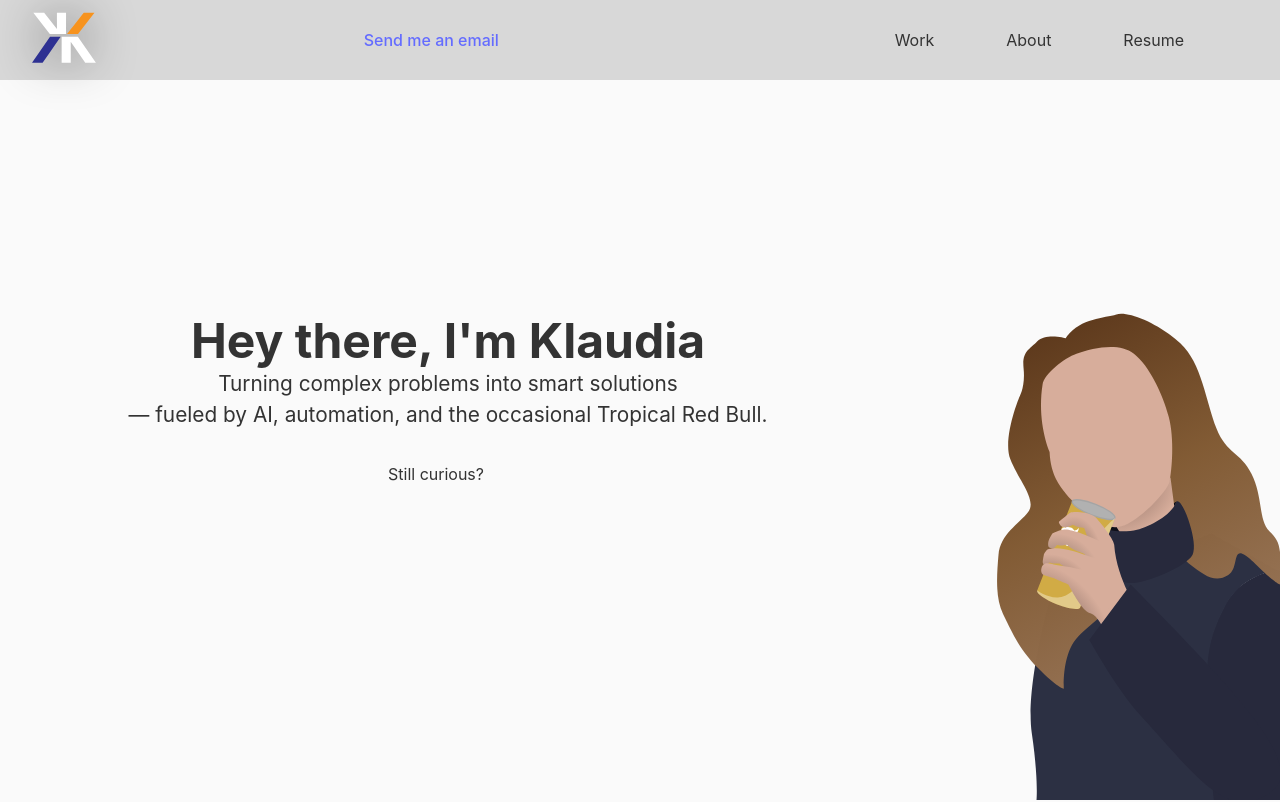
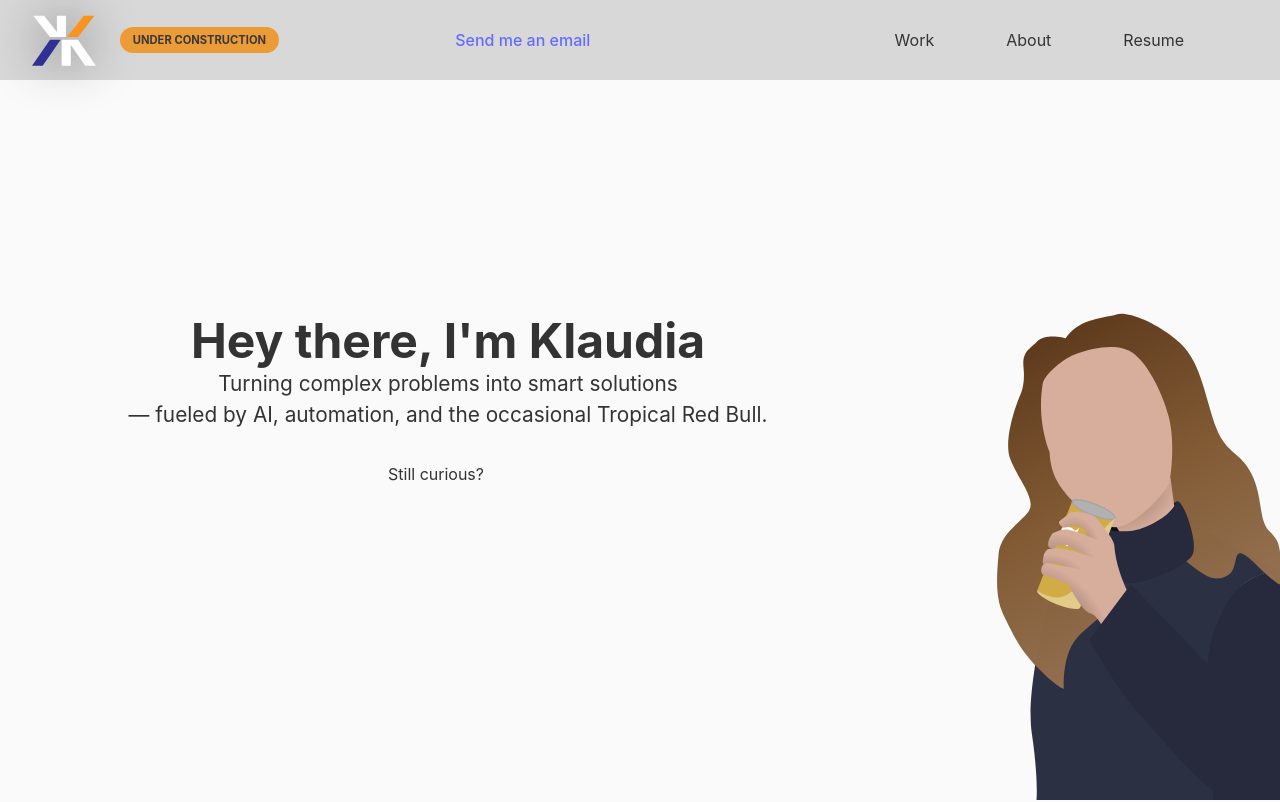
Before and after one commit to kuluders/kuluders.github.io, a React (Vite) app: page / in a window 1280 px wide. Shown: the top 802 px of the page. Built offline with nearby package versions, Linux system fonts and the light colour scheme; some icons are missing.

Commit message:
add fe tweaks

```diff
--- a/index.html
+++ b/index.html
@@ -8,6 +8,6 @@
   </head>
   <body>
     <div id="root"></div>
-    <script type="module" src="/src/main.tsx"></script>
+    <script type="module" src="src/main.tsx"></script>
   </body>
 </html>
--- a/src/components/Data.tsx
+++ b/src/components/Data.tsx
@@ -1,6 +1,7 @@
 import React from "react";
 import { useTheme } from "../App";
 import "../styles/Data.scss";
+import { techLogos } from "../utils/logoResolver";
 import PortfolioCarousel from "./PortfolioCarousel";
 import { ScrollButton } from "./ScrollButton";
 import SquigglyLine from "./SquigglyLine";
@@ -8,7 +9,6 @@ import SquigglyLine from "./SquigglyLine";
 const Data: React.FC = ({}) => {
   const theme = useTheme().theme;
   const w = window.innerWidth;
-  console.log(`src/assets/logos/databricks-${theme}.svg`);
 
   return (
     <div className="data-container">
@@ -27,12 +27,12 @@ const Data: React.FC = ({}) => {
           <SquigglyLine width={0.8 * w} height={50} />{" "}
           <div className="data-gallery">
             <img
-              src={`src/assets/logos/databricks-${theme}.svg`}
+              src={techLogos[`databricks-${theme}`]}
               alt="Databricks"
               style={{ height: "70%" }}
             />
-            <img src="src/assets/logos/dynamo.svg" alt="DynamoDB" />
-            <img src="src/assets/logos/python.svg" alt="Python" />
+            <img src={techLogos.dynamo} alt="DynamoDB" />
+            <img src={techLogos.python} alt="Python" />
           </div>
         </div>
       </div>
--- a/src/components/Frontend.tsx
+++ b/src/components/Frontend.tsx
@@ -2,6 +2,13 @@ import React from "react";
 import "../styles/Frontend.scss";
 import { ScrollButton } from "./ScrollButton";
 import SquigglyLine from "./SquigglyLine";
+
+// Import images
+import reactLogo from "../assets/logos/react.svg";
+import typescriptLogo from "../assets/logos/typescript.svg";
+import viteLogo from "../assets/logos/vite.svg";
+import sassLogo from "../assets/logos/sass.svg";
+import vueLogo from "../assets/logos/vue.svg";
 
 const Frontend: React.FC = ({}) => {
   const w = window.innerWidth;
@@ -19,13 +26,11 @@ const Frontend: React.FC = ({}) => {
           </span>
           <SquigglyLine width={0.8 * w} height={50} />{" "}
           <div className="tech-gallery">
-            <img src="src/assets/logos/react.svg" alt="React" />
-            <img src="src/assets/logos/typescript.svg" alt="TypeScript" />
-            <img src="src/assets/logos/vite.svg" alt="Vite" />
-            <img src="src/assets/logos/sass.svg" alt="CSS" />
-            {/* <img src="src/assets/logos/figma.svg" alt="Figma" /> */}
-            <img src="src/assets/logos/vue.svg" alt="Vue" />
-            {/* <img src="src/assets/logos/selenium.svg" alt="Selenium" /> */}
+            <img src={reactLogo} alt="React" />
+            <img src={typescriptLogo} alt="TypeScript" />
+            <img src={viteLogo} alt="Vite" />
+            <img src={sassLogo} alt="CSS" />
+            <img src={vueLogo} alt="Vue" />
           </div>
         </div>
       </div>
--- a/src/components/NavBar.tsx
+++ b/src/components/NavBar.tsx
@@ -11,7 +11,6 @@ import {
   User,
 } from "iconoir-react";
 import { useTheme } from "../App";
-import resumePdf from "../assets/cv/resume.pdf";
 import logo from "../assets/logo-no-bg.svg"; // Import the SVG as a React component
 import "../styles/NavBar.scss";
 
@@ -74,6 +73,7 @@ Best regards,
       >
         <div className="navbar-logo">
           <img src={logo} className="logo-svg" />
+          <span className="tag">Under Construction</span>
         </div>
         <div className="navbar-email">
           <a href="mailto:klaudia.m.kreft@gmail.com">Send me an email </a>
--- a/src/components/PortfolioCarousel.tsx
+++ b/src/components/PortfolioCarousel.tsx
@@ -9,6 +9,7 @@ import { useState } from "react";
 import "../styles/PortfolioCarousel.scss";
 import "../styles/SharedModal.scss"; // Import shared modal styles
 import { awsIconsBaseUrl, projects, techStackIcons } from "../types/projects"; // Import projects
+import { techLogos } from "../utils/logoResolver";
 
 type PortfolioCarouselProps = {
   type: "data" | "frontend" | "software_architecture";
@@ -40,6 +41,20 @@ export default function PortfolioCarousel({ type }: PortfolioCarouselProps) {
     techStackIcons[service]
       ? `${awsIconsBaseUrl}${techStackIcons[service]}`
       : null;
+
+  const getLogoUrl = (tech: string): string => {
+    // Try AWS icons first
+    const awsIcon = getAwsIconUrl(tech);
+    if (awsIcon) return awsIcon;
+
+    // Try local tech logos
+    const localLogo = techLogos[tech];
+    if (localLogo) return localLogo;
+
+    // Fallback to lowercase tech name if no match found
+    console.warn(`No logo found for ${tech}`);
+    return techLogos["react"]; // or some default fallback logo
+  };
 
   const getRandomColor = (index: number): string => {
     const colors = ["#ff69b4", "#2e2c8f", "#7f95d1", "#ed9a32"]; // Pink, Dark Blue, Light Blue, Orange
@@ -111,9 +126,7 @@ export default function PortfolioCarousel({ type }: PortfolioCarouselProps) {
                 <h4 className="section-title">Tech Stack:</h4>
                 <div className="tech-stack">
                   {selectedProject.details.techStack.map((tech, i) => {
-                    const logoUrl =
-                      getAwsIconUrl(tech) ||
-                      `src/assets/logos/${tech.toLowerCase()}.svg`;
+                    const logoUrl = getLogoUrl(tech);
                     const tooltipColor = getRandomColor(i);
 
                     const StyledTooltip = styled(
--- a/src/styles/NavBar.scss
+++ b/src/styles/NavBar.scss
@@ -29,6 +29,36 @@
     filter: drop-shadow(0 0 1.5em #00000072);
   }
 
+  .tag {
+    font-size: 0.7rem;
+    font-weight: bold;
+    color: themes.themed("text", $theme-map);
+    background-color: themes.themed("highlight", $theme-map);
+    border-radius: 20px;
+    padding: 0.3rem 0.8rem;
+    text-transform: uppercase;
+    animation: pulse 2s infinite;
+    margin-left: 1rem;
+  }
+
+  @keyframes pulse {
+    0% {
+      opacity: 1;
+    }
+    50% {
+      opacity: 0.5;
+    }
+    100% {
+      opacity: 1;
+    }
+  }
+
+  .navbar-logo {
+    display: flex;
+    align-items: center;
+    gap: 0.5rem;
+    justify-content: center;
+  }
   .navbar-item {
     display: flex;
     gap: 0.5rem;
--- a/src/types/projects.ts
+++ b/src/types/projects.ts
@@ -32,7 +32,7 @@ export const projects: Record<string, Project[]> = {
           "Drag-and-drop UI with React, TypeScript, SCSS, Redux",
           "User tracking & alert system for due tasks",
         ],
-        techStack: ["AWS AppSync", "DynamoDB", "Lambda", "React", "TypeScript"],
+        techStack: ["AWS AppSync", "dynamo", "Lambda", "react", "typescript"],
       },
     },
     {
@@ -51,8 +51,7 @@ export const projects: Record<string, Project[]> = {
           "AWS Step Functions",
           "Lambda",
           "Amazon OpenSearch",
-          "Document Transformation",
-          "AI Models for Document Comparison",
+          "openai",
         ],
       },
     },
@@ -70,7 +69,7 @@ export const projects: Record<string, Project[]> = {
           "Led stakeholder engagement and requirement gathering",
           "Designed scalable architecture for long-term maintenance",
         ],
-        techStack: ["Databricks", "Python", "SQL", "AI Models", "Git"],
+        techStack: ["databricks", "python", "openai"],
       },
     },
     {
@@ -85,7 +84,7 @@ export const projects: Record<string, Project[]> = {
           "Integrated with existing systems for seamless operation",
           "Led UI development and system architecture",
         ],
-        techStack: ["Python", "React", "SQL", "AWS", "Testing Frameworks"],
+        techStack: ["python", "react"],
       },
     },
   ],
@@ -102,7 +101,7 @@ export const projects: Record<string, Project[]> = {
           "Real-time validation and error checking",
           "Comprehensive reporting capabilities",
         ],
-        techStack: ["React", "TypeScript", "Material-UI", "REST APIs", "Jest"],
+        techStack: ["react", "typescript", "materialui"],
       },
     },
   ],
--- /dev/null
+++ b/src/utils/logoResolver.ts
@@ -0,0 +1,23 @@
+// Import all tech logos
+import databricksDarkLogo from "../assets/logos/databricks-dark.svg";
+import databricksLogo from "../assets/logos/databricks-light.svg";
+import dynamoLogo from "../assets/logos/dynamo.svg";
+import materialUiLogo from "../assets/logos/materialui.svg";
+import openaiLogo from "../assets/logos/openai.svg";
+import pythonLogo from "../assets/logos/python.svg";
+import reactLogo from "../assets/logos/react.svg";
+import typescriptLogo from "../assets/logos/typescript.svg";
+
+export const techLogos: Record<string, string> = {
+  react: reactLogo,
+  python: pythonLogo,
+  typescript: typescriptLogo,
+  // 'Git': gitLogo,
+  // AWS: awsLogo,
+  "databricks-light": databricksLogo,
+  "databricks-dark": databricksDarkLogo,
+  dynamo: dynamoLogo,
+  // 'Jest': jestLogo,
+  materialui: materialUiLogo,
+  openai: openaiLogo,
+};
```
Also changed, not shown: klaudia-cv/package.json (added, +41 -0 lines), src/assets/logos/materialui.svg (added).
